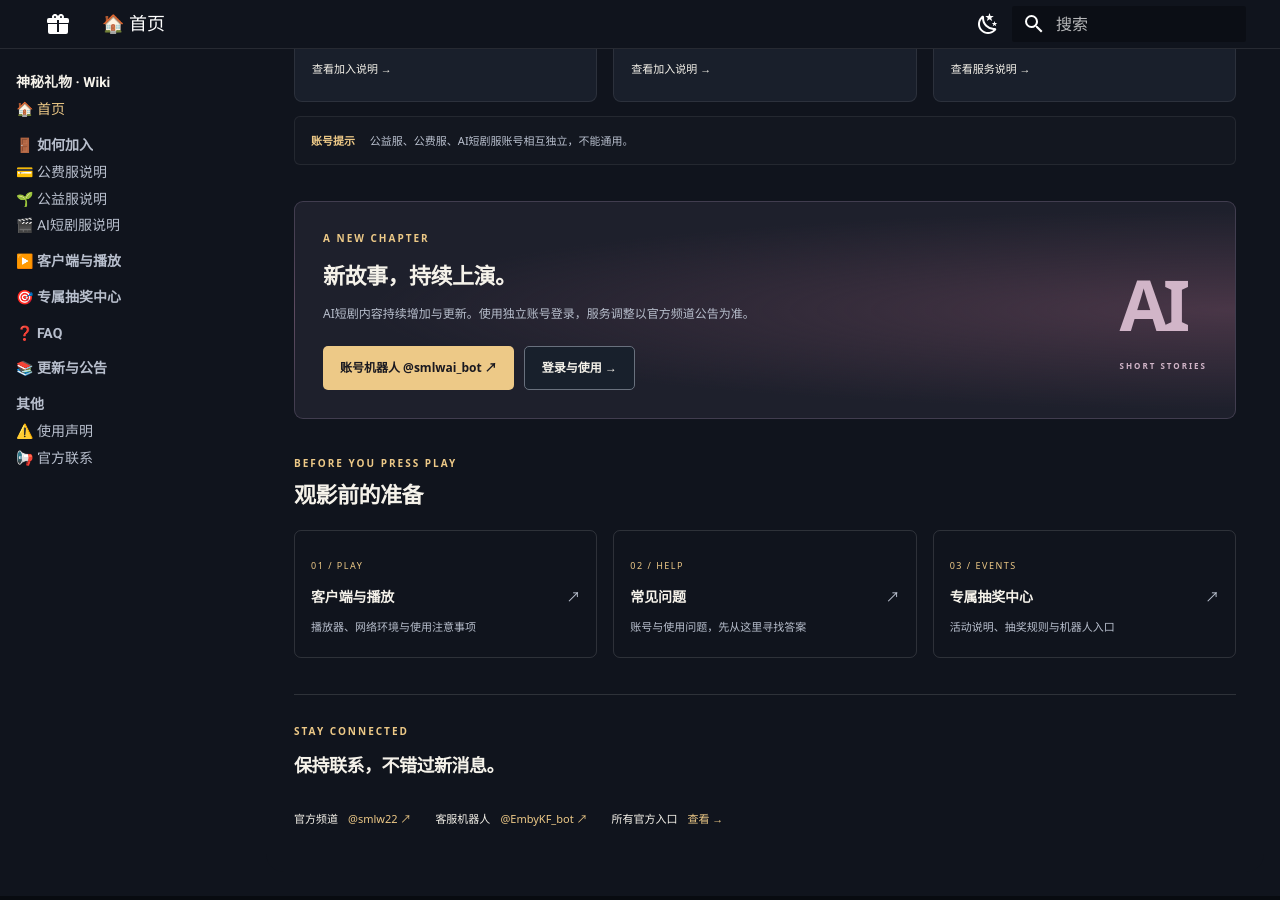
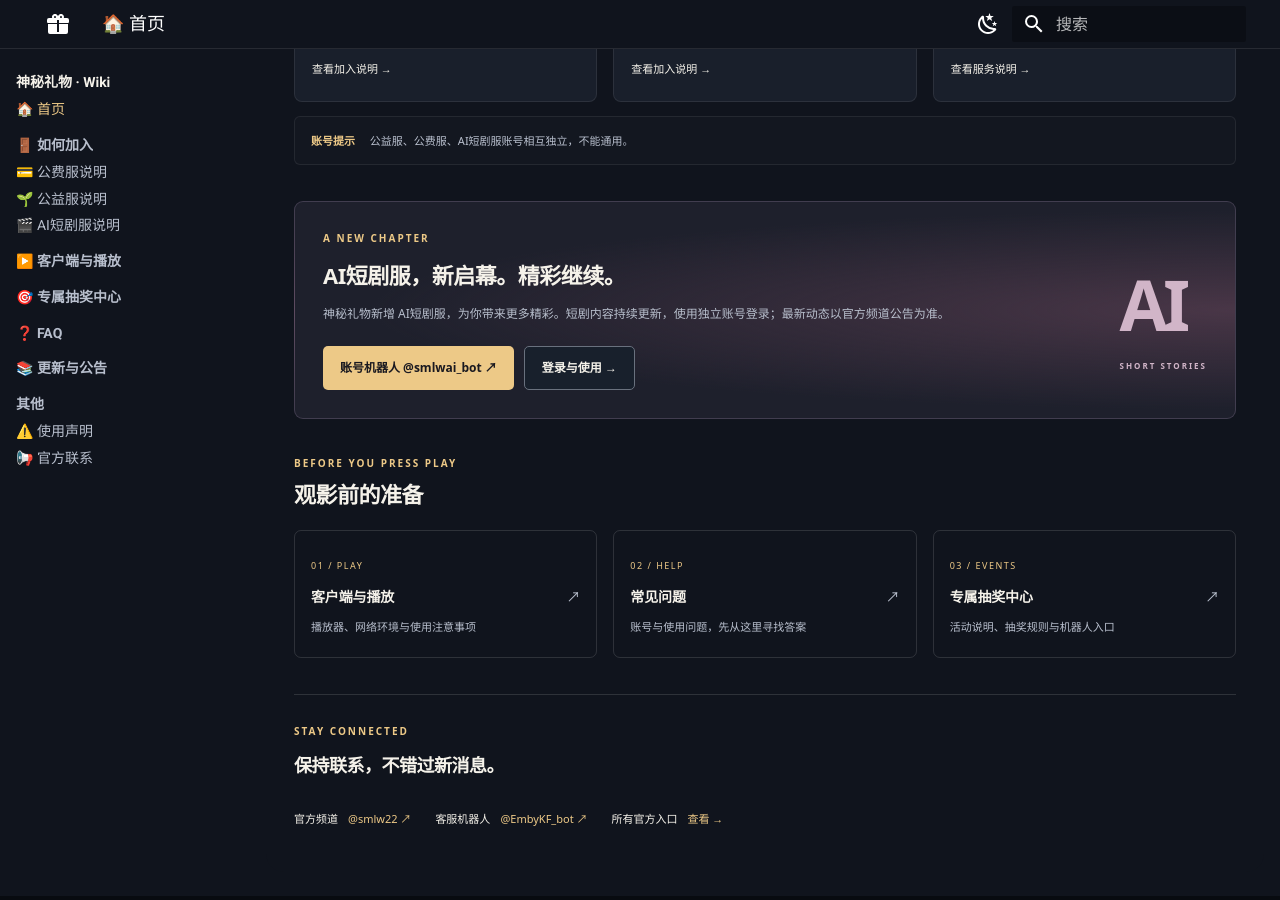
Before and after one commit to Netflixxp/wiki, an MkDocs documentation site: the page built from docs/index.md, in a window 1280 px wide and 900 px high, scrolled down 1000 px. Built offline with MkDocs 1.6.1 and Material for MkDocs 9.7.7, drawn with Linux system fonts in a browser that asks for light colours.

Commit message:
refine AI service launch copy

```diff
--- a/docs/index.md
+++ b/docs/index.md
@@ -25,7 +25,7 @@ hide:
     <p class="account-note"><strong>账号提示</strong> 公益服、公费服、AI短剧服账号相互独立，不能通用。</p>
   </section>
 
-  <section class="drama-feature"><div><p class="eyebrow">A NEW CHAPTER</p><h2>新故事，持续上演。</h2><p>AI短剧内容持续增加与更新。使用独立账号登录，服务调整以官方频道公告为准。</p><div class="card-actions"><a class="cinema-button primary" href="https://t.me/smlwai_bot">账号机器人 @smlwai_bot ↗</a><a class="cinema-button secondary" href="guide/ai-drama/">登录与使用 →</a></div></div><div class="drama-mark" aria-hidden="true">AI<span>SHORT STORIES</span></div></section>
+  <section class="drama-feature"><div><p class="eyebrow">A NEW CHAPTER</p><h2>AI短剧服，新启幕。精彩继续。</h2><p>神秘礼物新增 AI短剧服，为你带来更多精彩。短剧内容持续更新，使用独立账号登录；最新动态以官方频道公告为准。</p><div class="card-actions"><a class="cinema-button primary" href="https://t.me/smlwai_bot">账号机器人 @smlwai_bot ↗</a><a class="cinema-button secondary" href="guide/ai-drama/">登录与使用 →</a></div></div><div class="drama-mark" aria-hidden="true">AI<span>SHORT STORIES</span></div></section>
 
   <section class="cinema-section"><div class="section-heading"><div><p class="eyebrow">BEFORE YOU PRESS PLAY</p><h2>观影前的准备</h2></div></div><div class="utility-grid"><a href="client/"><span class="utility-index">01 / PLAY</span><h3>客户端与播放 <span aria-hidden="true">↗</span></h3><p>播放器、网络环境与使用注意事项</p></a><a href="faq/"><span class="utility-index">02 / HELP</span><h3>常见问题 <span aria-hidden="true">↗</span></h3><p>账号与使用问题，先从这里寻找答案</p></a><a href="lottery/"><span class="utility-index">03 / EVENTS</span><h3>专属抽奖中心 <span aria-hidden="true">↗</span></h3><p>活动说明、抽奖规则与机器人入口</p></a></div></section>
 
```
